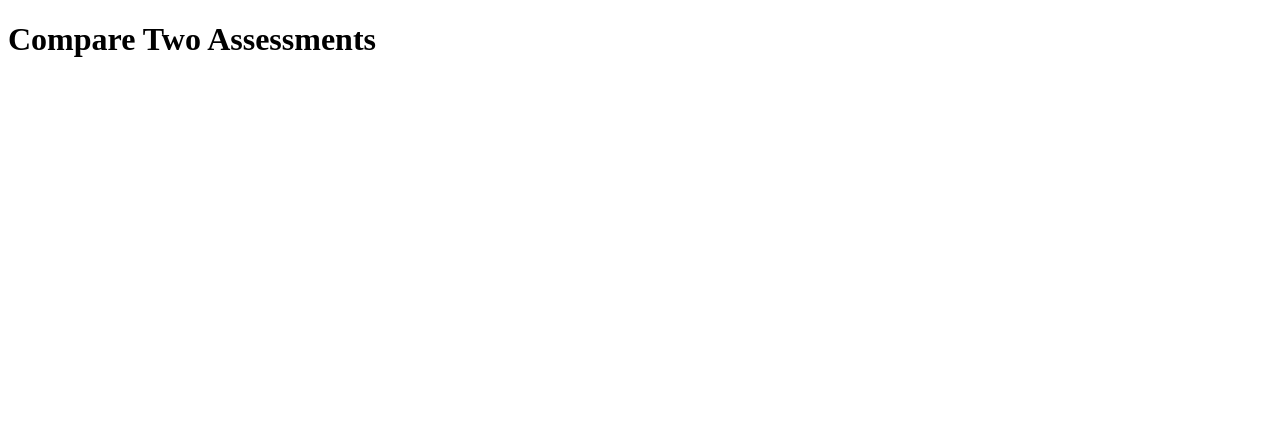
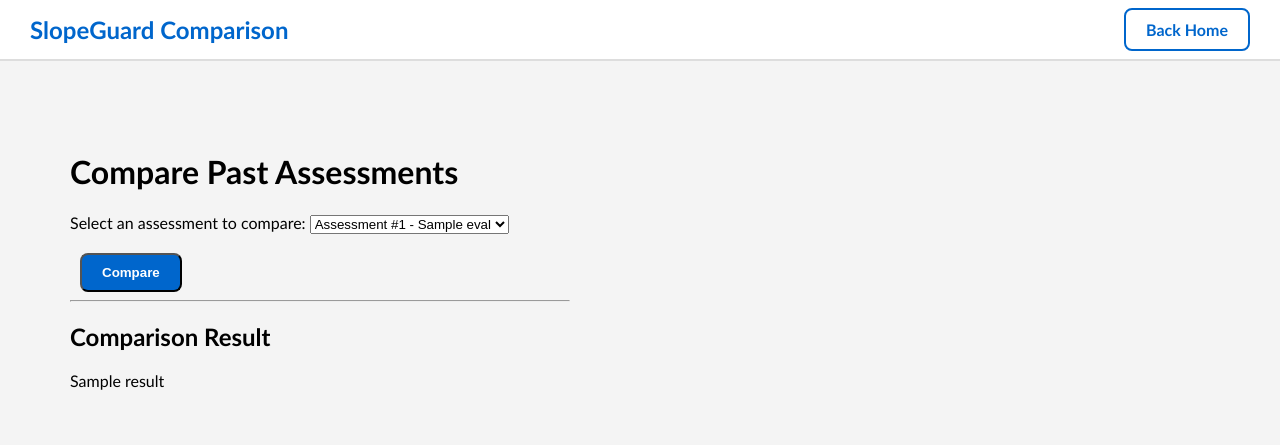
Before and after one commit to jmarty-create/cs27-internal-assessment-link-jmarty, a Flask app: template templates/compare.html in a window 1280 px wide. Shown: the top 445 px of the page. Run offline with Flask 3, Linux system fonts and the light colour scheme; the template is opened without the code that fills it: most values are stand-ins (such as "Sample title", 1, 10 or a date in 2020); parts of the project's set-up code (start-up, migrations or seed data) failed here and were passed over.

Commit message:
Most of the comparison function is now complete I just need to finalize some of the details regarding the feedback messages and display. Then I will just have the api integration and log in to set up as the major parts of the app.

```diff
--- a/app.py
+++ b/app.py
@@ -1,6 +1,6 @@
 from flask import Flask, render_template, request
 from evaluation import calculate_risk
-from database import save_assessment,get_all_user_evaluations
+from database import save_assessment,get_all_user_evaluations,get_single_evaluation
 
 app = Flask(__name__)
 @app.route('/')
@@ -12,7 +12,7 @@ def home():
 def evaluate():
     return render_template('evaluate.html')
 
-@app.route('/calculate', methods=['POST'])
+@app.route('/calculate', methods=["POST"])
 def calculate():
    # here flask takes everything the user typed or selected in <form> using request.form
    verdict, color, risk_score, eaws_danger, reason = calculate_risk(request.form)
@@ -27,9 +27,31 @@ def calculate():
     # render_template fills the html variables from the results and equates them to the python variable(left of equals is html and right is python that was calculated)
    return render_template('results.html',verdict=verdict,color=color,score=risk_score,eaws=eaws_danger,reason=reason)
 
-@app.route('/compare')
-def compare_page():
-    return render_template('compare.html')
+@app.route('/compare', methods=["GET", "POST"])
+def compare():
+    user_id = 1  # Placeholder
+
+    #taking the list of evaluations so the dropdown works
+    past_evaluations = get_all_user_evaluations(user_id)
+    result = None
+    #If the user clicked compare(POST request)
+    if request.method == "POST":
+        past_id = request.form.get("past_id")
+        #Get past assessment
+        past_eval = get_single_evaluation(past_id)
+
+        #Get the latest assessment(the last item in the list)
+        latest_eval = past_evaluations[-1]
+        past_score = past_eval[0]
+        latest_score = latest_eval[2]
+        if latest_score > past_score:
+            result = f"Your last check ({latest_score}) is more dangerous than assessment number {past_id}."
+        elif latest_score < past_score:
+            result = f"Your last check ({latest_score}) is less dangerous than assessment number {past_id}."
+        else:
+            result = f"Your last check is equally as dangerous as assessment number{past_id}."
+
+    return render_template('compare.html', past_evaluations=past_evaluations, result=result)
 
 if __name__ == '__main__':
     app.run(debug=True)
--- a/database.py
+++ b/database.py
@@ -59,7 +59,6 @@ def get_all_user_evaluations(user_id):
     all_evaluations = cursor.fetchall()
     connection.close()
     return all_evaluations
-print(get_all_user_evaluations(1))
 
 def get_single_evaluation(assessment_id):
     connection = sqlite3.connect("slopeguard.db")
@@ -74,7 +73,5 @@ def get_single_evaluation(assessment_id):
     single_evaluation = cursor.fetchone()
     connection.close()
     return single_evaluation
-print(get_single_evaluation(1))
-print(get_single_evaluation(2))
 if __name__ == "__main__":
     initialize_database()
--- a/templates/compare.html
+++ b/templates/compare.html
@@ -1,10 +1,44 @@
 <!DOCTYPE html>
-<html lang="en">
+<html>
 <head>
-    <meta charset="UTF-8">
-    <title>Compare Assesments</title>
+    <title>Compare Assessments</title>
+    <link rel="stylesheet" href="{{ url_for('static', filename='style.css') }}">
 </head>
 <body>
-  <h1>Compare Two Assessments</h1>
+
+    <header class="navbar">
+        <div class="logo-area">
+            <span class="logo-text">SlopeGuard Comparison</span>
+        </div>
+        <div class="nav-buttons">
+            <!-- reroutes to the home page -->
+            <a href="/" class="btn-secondary">Back Home</a>
+        </div>
+    </header>
+
+    <main  style="padding: 40px; max-width: 500px; margin: 30px;">
+        <h1>Compare Past Assessments</h1>
+        <form action="/compare" method="POST">
+            <label for="past_id">Select an assessment to compare:</label>
+                <select name="past_id" id="past_id" required>
+                    <!-- for loop in order to show all previous evaluations-->
+                    {% for eval in past_evaluations %}
+                        <option value="{{ eval[0] }}">
+                            Assessment #{{ eval[0] }} - {{ eval[1] }}
+                        </option>
+                    {% endfor %}
+                </select>
+            <br><br>
+            <button type="submit" class="btn-primary">Compare</button>
+        </form>
+        {% if result %}
+            <hr>
+            <div class="result-box">
+                <h2>Comparison Result</h2>
+                <p>{{ result }}</p>
+            </div>
+        {% endif %}
+    </main>
+
 </body>
 </html>
--- a/templates/evaluate.html
+++ b/templates/evaluate.html
@@ -1,7 +1,7 @@
 <!DOCTYPE html>
 <html>
 <head>
-    <title>SlopeGuard - Assessment</title>
+    <title>SlopeGuard Assessment</title>
     <link rel="stylesheet" href="{{ url_for('static', filename='style.css') }}">
 </head>
 <body>
```
